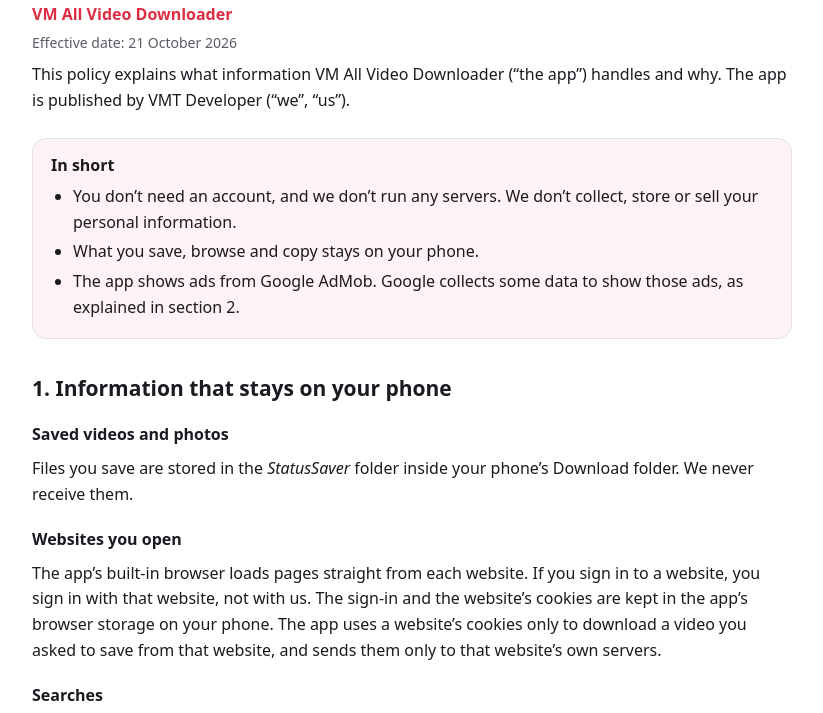
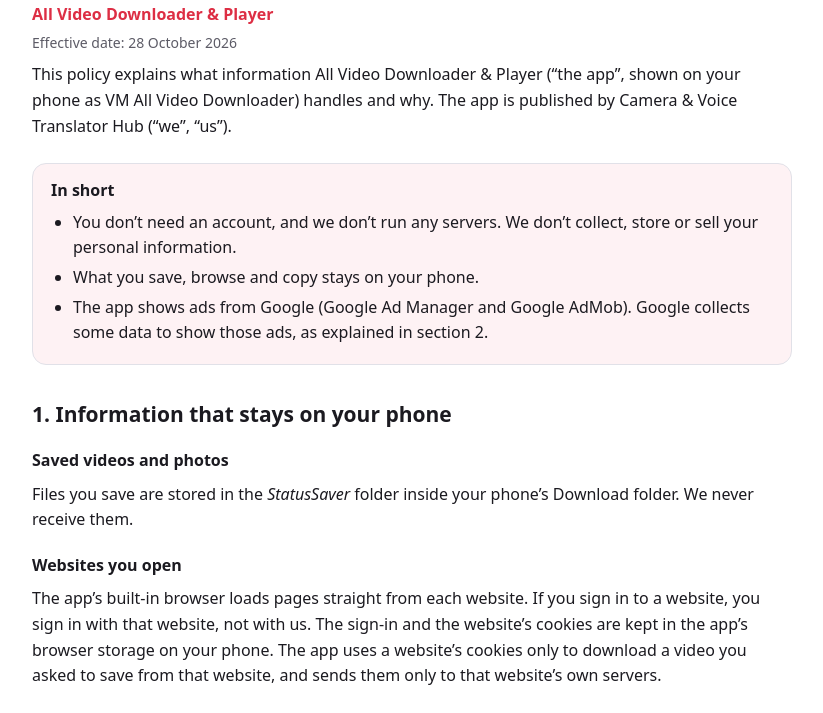
Before and after one commit to geetap05/geetap05.github.io, a plain HTML site: page privacy_policy.html in a window 1280 px wide. Shown: the part 74-787 px from the top of the page, without its empty margins (228-1051 px from the left). Drawn offline with Linux system fonts and the light colour scheme.

Commit message:
Update privacy_policy.html

```diff
--- a/privacy_policy.html
+++ b/privacy_policy.html
@@ -28,17 +28,17 @@
 <main>
 
 <h1>Privacy Policy</h1>
-<p class="app">VM All Video Downloader</p>
-<p class="date">Effective date: 21 October 2026</p>
+<p class="app">All Video Downloader &amp; Player</p>
+<p class="date">Effective date: 28 October 2026</p>
 
-<p>This policy explains what information VM All Video Downloader (“the app”) handles and why. The app is published by VMT Developer (“we”, “us”).</p>
+<p>This policy explains what information All Video Downloader &amp; Player (“the app”, shown on your phone as VM All Video Downloader) handles and why. The app is published by Camera &amp; Voice Translator Hub (“we”, “us”).</p>
 
 <div class="summary">
   <strong>In short</strong>
   <ul>
     <li>You don’t need an account, and we don’t run any servers. We don’t collect, store or sell your personal information.</li>
     <li>What you save, browse and copy stays on your phone.</li>
-    <li>The app shows ads from Google AdMob. Google collects some data to show those ads, as explained in section 2.</li>
+    <li>The app shows ads from Google (Google Ad Manager and Google AdMob). Google collects some data to show those ads, as explained in section 2.</li>
   </ul>
 </div>
 
@@ -63,7 +63,7 @@
 <p>Your language and other preferences are stored on your phone.</p>
 
 <h2>2. Advertising</h2>
-<p>The app shows ads from Google AdMob, a service of Google: banner ads on some screens, and a full-screen ad that can appear when you open the app, when you come back to it, or just after you confirm a download (you can close it to continue). To show ads, measure them and prevent fraud, Google may collect:</p>
+<p>The app shows ads served by Google Ad Manager and Google AdMob, services of Google: banner ads on some screens, and a full-screen ad that can appear when you open the app, when you come back to it, or just after you confirm a download (you can close it to continue). To show ads, measure them and prevent fraud, Google may collect:</p>
 <ul>
   <li>your device’s advertising ID;</li>
   <li>your IP address, from which an approximate location can be worked out;</li>
@@ -88,7 +88,7 @@
   <li><strong>Foreground service</strong>: so a long video can keep downloading after you leave the app.</li>
   <li><strong>Storage</strong> (older Android versions only): to save files and show them in Downloads.</li>
   <li><strong>WhatsApp Statuses folder</strong>: only if you grant it, as described in section 1.</li>
-  <li><strong>Advertising ID</strong>: used by Google AdMob, as described in section 2.</li>
+  <li><strong>Advertising ID</strong>: used by Google's ad services, as described in section 2.</li>
 </ul>
 
 <h2>5. Sharing</h2>
@@ -115,8 +115,8 @@
 <p>If we change this policy, we will post the new version on this page and update the effective date at the top.</p>
 
 <h2>11. Contact us</h2>
-<p>VMT Developer<br>
-Email: <a href="mailto:mtalert001@gmail.com">mtalert001@gmail.com</a></p>
+<p>Camera &amp; Voice Translator Hub<br>
+Email: <a href="mailto:cameraandvoicehub@gmail.com">cameraandvoicehub@gmail.com</a></p>
 
 <hr>
 </main>
```
